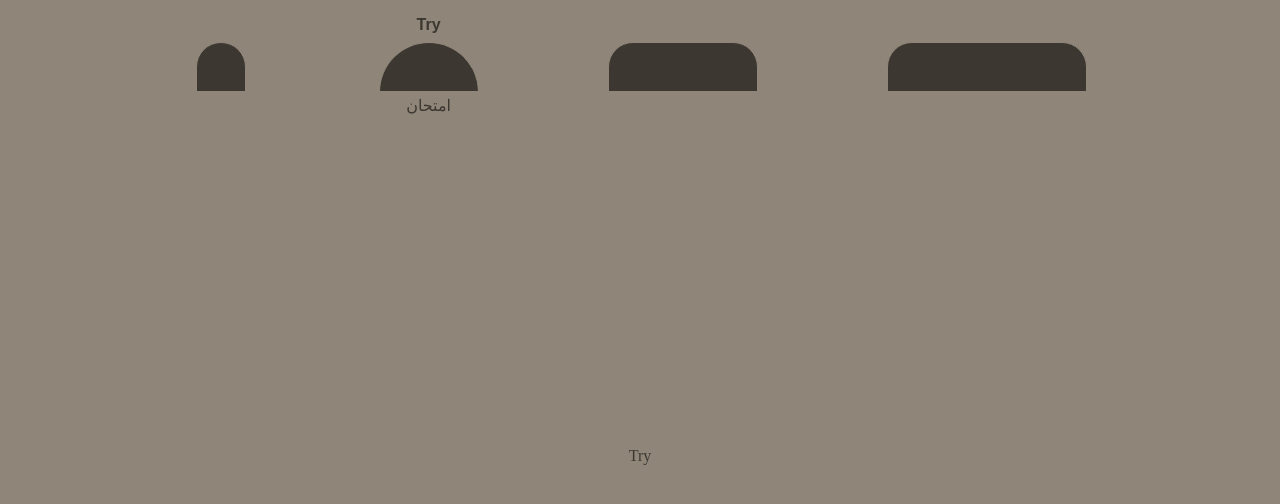
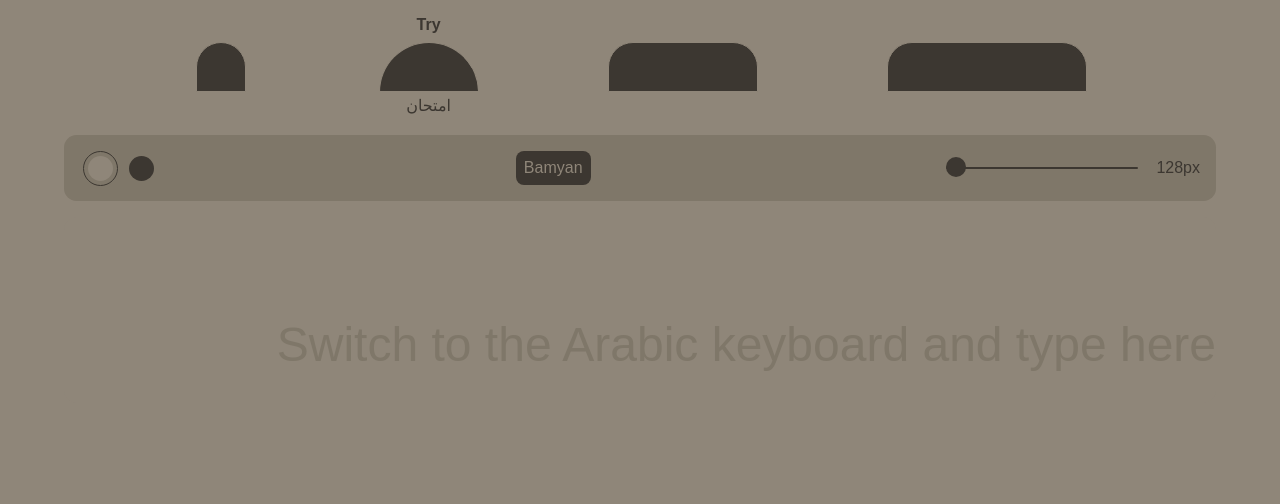
Before and after one commit to omarmhmmd/bamyan, a Next.js app: page /try in a window 1280 px wide. Shown: the top 504 px of the page. Built offline with nearby package versions, Linux system fonts and the light colour scheme; a web font is replaced by a local one.

Commit message:
try page first pass

```diff
--- a/pages/letters/letters.module.css
+++ b/pages/letters/letters.module.css
@@ -39,7 +39,7 @@
   flex-direction: row-reverse;
   display: flex;
   align-items: center;
-  width: 50%;
+  width: 125px;
   height: 62.5px;
   font-size: 20px;
   /* font-weight: bold; */
--- a/pages/try/index.jsx
+++ b/pages/try/index.jsx
@@ -1,12 +1,53 @@
 import Head from "next/head";
+import styles from "./try.module.css";
+import { useState } from "react";
+import { motion } from "framer-motion";
 
 export default function Try() {
+  const MAX = 528;
+  const [value, setValue] = useState(128);
+
+  const [isDark, setDark] = useState(false);
   return (
-    <div>
-       <Head>
+    <>
+      <Head>
         <title>Try | Bamyan</title>
       </Head>
-      Try
-    </div>
-  )
+      <motion.div
+        initial={{ opacity: 0 }}
+        animate={{ opacity: 1 }}
+        transition={{ duration: 1 }}
+        className={styles.container}
+      >
+        <div className={styles.controlsContainer}>
+          <div className={styles.buttons}>
+            <div style={{width: '25px', height: '25px', outline: !isDark ? "1px solid var(--brown)" : "0px", outlineOffset: "4px", backgroundColor: 'var(--light-brown)', borderRadius: '100px'}} onClick={() => setDark(false)}></div>
+            <div style={{width: '25px', height: '25px', outline: isDark ? "1px solid var(--brown)" : "0px", outlineOffset: "4px", backgroundColor: 'var(--brown)', borderRadius: '100px'}} onClick={() => setDark(true)}></div>
+          </div>
+          <div className={styles.bamyan}>Bamyan</div>
+          <div className={styles.range}>
+            <div>
+              {value}px
+            </div>
+            <input
+              type="range"
+              min="128"
+              max={MAX}
+              onChange={(e) => setValue(e.target.value)}
+              value={value}
+            />
+          </div>
+        </div>
+        <div className={styles.inputContainer}>
+          <input
+            style={{ fontSize: `${value}px`, backgroundColor: isDark ? "var(--brown)" : "var(--light-brown)",  color: isDark ? "var(--light-brown)" : "var(--brown)"}}
+            placeholder="Switch to the Arabic keyboard and type here"
+            lang="ar"
+            dir="rtl"
+            type="text"
+          />
+        </div>
+      </motion.div>
+    </>
+  );
 }
--- /dev/null
+++ b/pages/try/try.module.css
@@ -0,0 +1,124 @@
+.container {
+  display: flex;
+  width: 90vw;
+  height: 100%;
+  flex-direction: column;
+}
+
+.controlsContainer {
+  display: flex;
+  flex-direction: row;
+  justify-content: space-between;
+  align-items: center;
+  width: 100%;
+  background-color: var(--tan);
+  padding: 16px;
+  margin-top: 24px;
+  margin-bottom: 16px;
+  border-radius: 12.5px;
+}
+
+.buttons {
+  display: flex;
+  align-items: center;
+}
+
+.buttons div {
+  margin: 0 8px;
+  cursor: pointer;
+}
+
+.bamyan {
+  font-family: Arial;
+  background-color: var(--brown);
+  color: var(--light-brown);
+  padding: 8px;
+  border-radius: 8px;
+}
+
+.range {
+  display: flex;
+  flex-direction: row-reverse;
+}
+
+.range div {
+  font-family: Arial;
+  font-size: 16px;
+  margin-left: 16px;
+  text-align: center;
+}
+
+/*** Input ***/
+.range input[type="range"] {
+  -webkit-appearance: none;
+  appearance: none;
+  background: transparent;
+  cursor: pointer;
+  width: 192px;
+}
+
+/***** Track Styles *****/
+/***** Chrome, Safari, Opera, and Edge Chromium *****/
+.range input[type="range"]::-webkit-slider-runnable-track {
+  background: var(--brown);
+  height: 2px;
+  border-radius: 25px;
+}
+
+/******** Firefox ********/
+.range input[type="range"]::-moz-range-track {
+  background: var(--brown);
+  height: 2px;
+  border-radius: 25px;
+}
+
+/***** Thumb Styles *****/
+/***** Chrome, Safari, Opera, and Edge Chromium *****/
+.range input[type="range"]::-webkit-slider-thumb {
+  -webkit-appearance: none; /* Override default look */
+  appearance: none;
+  margin-top: -10px; /* Centers thumb on the track */
+  background-color: var(--brown);
+  height: 20px;
+  width: 20px;
+  border-radius: 24px;
+}
+/*** End Input ***/
+
+.inputContainer {
+  display: flex;
+  flex-direction: row-reverse;
+  height: 100%;
+  align-items: flex-start;
+}
+
+.inputContainer input[type=text] {
+  font-family: "Bamyan";
+  color: var(--brown);
+  padding: 16px 0;
+  width: 100%;
+  border-radius: 12.5px;
+  background-color:var(--light-brown);
+  box-sizing: border-box;
+  border: none;
+}
+
+.inputContainer input[type=text]:focus {
+  background-color: none;
+  outline: none;
+}
+
+.inputContainer input[type=text]::placeholder { /* Chrome, Firefox, Opera, Safari 10.1+ */
+  color: var(--tan);
+  opacity: 1; /* Firefox */
+  font-family: arial;
+  font-size: 48px;
+}
+
+.inputContainer input[type=text]:-ms-input-placeholder { /* Internet Explorer 10-11 */
+  color: var(--brown);
+}
+
+.inputContainer input[type=text]::-ms-input-placeholder { /* Microsoft Edge */
+  color: var(--brown);
+}
```
Also changed, not shown: public/images/svg/ل.svg.
